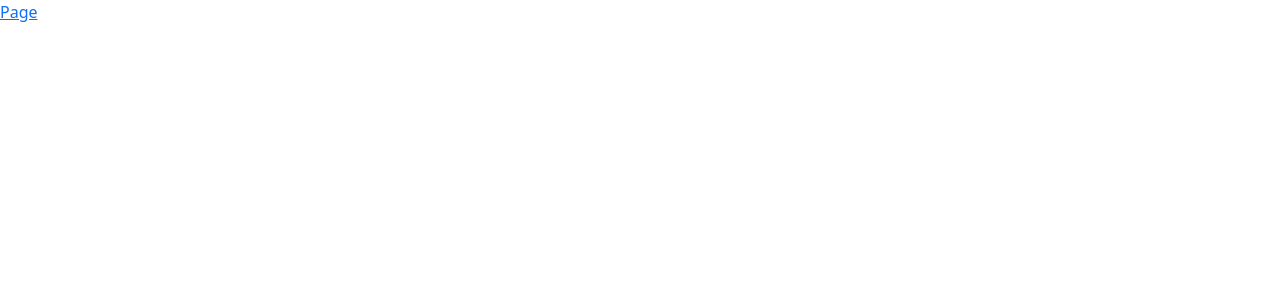
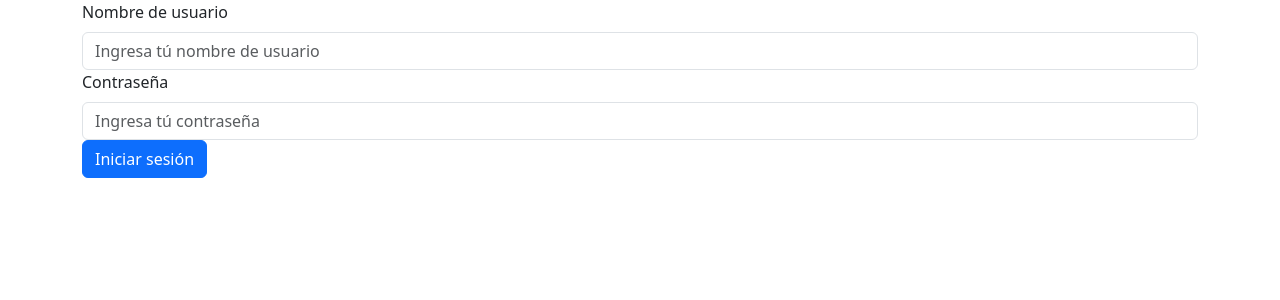
Before and after one commit to lxishh/Eva4, a Next.js app: page / in a window 1280 px wide. Shown: the top 300 px of the page. Built offline with nearby package versions, Linux system fonts and the light colour scheme.

Commit message:
Bases de la page
componente Login

paginas del menu

```diff
--- /dev/null
+++ b/src/Componentes/Login.tsx
@@ -0,0 +1,32 @@
+import Link from "next/link";
+import React from "react";
+import { Container, Button, Form } from "react-bootstrap";
+
+export const Login = () => {
+  return (
+    <>
+      <Container>
+        <Form>
+          <Form.Group>
+            <Form.Label>Nombre de usuario</Form.Label>
+            <Form.Control
+              type="text"
+              placeholder="Ingresa tú nombre de usuario"
+            />
+          </Form.Group>
+
+          <Form.Group>
+            <Form.Label>Contraseña</Form.Label>
+            <Form.Control type="password" placeholder="Ingresa tú contraseña" />
+          </Form.Group>
+
+          <Button variant="primary" type="button">
+            Iniciar sesión
+          </Button>
+        </Form>
+      </Container>
+    </>
+  );
+};
+
+export default Login;
--- a/src/pages/index.tsx
+++ b/src/pages/index.tsx
@@ -1,11 +1,11 @@
+import Login from "@/Componentes/Login";
 import Link from "next/link";
-
 
 export default function Home() {
   return (
     <>
       <nav>
-        <Link href={"/Pagina"}>Page</Link>
+        <Login></Login>
       </nav>
     </>
   );
```
Also changed, not shown: src/pages/menu.tsx (added, +35 -0 lines), src/pages/menu/rSocio.tsx (added, +11 -0 lines), src/pages/menu/rUsuario.tsx (added, +11 -0 lines), src/pages/menu/registrosSocios.tsx (added, +11 -0 lines).
